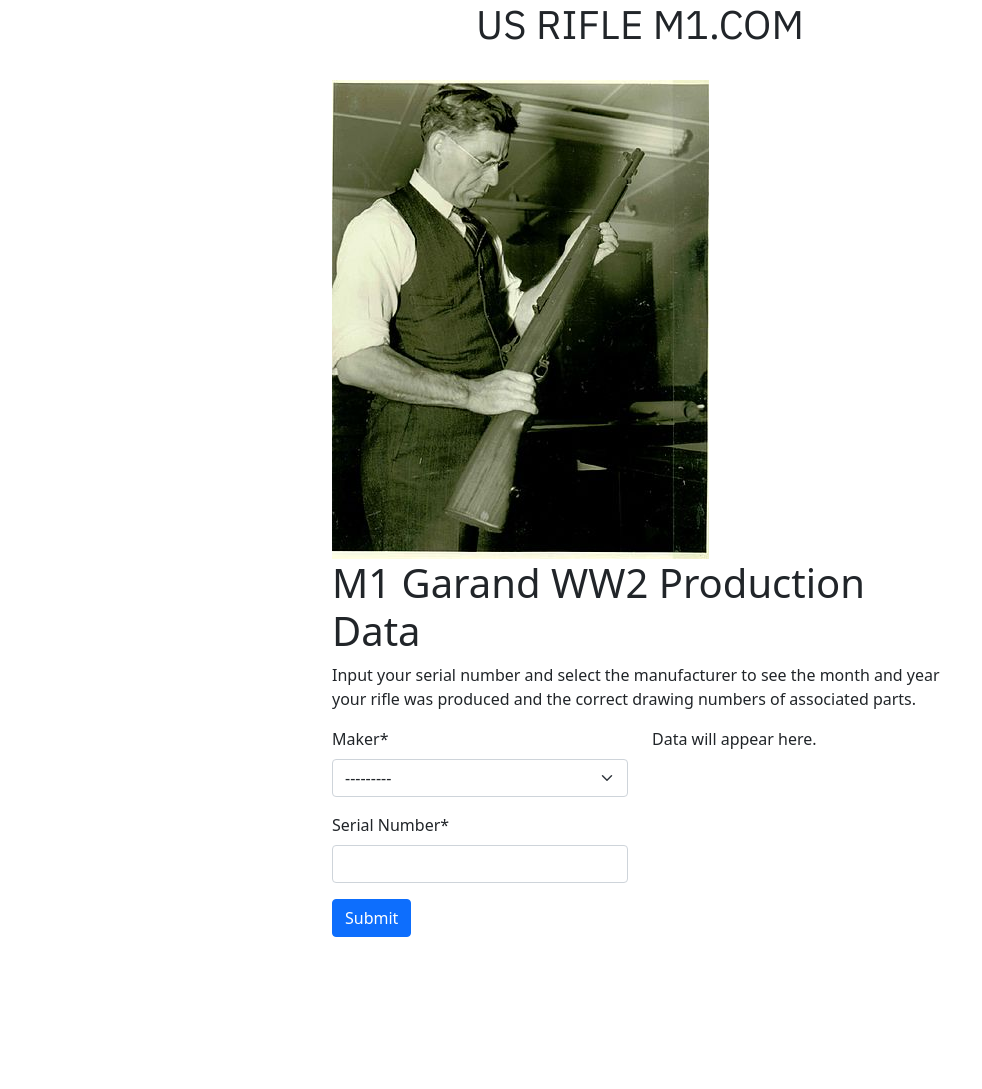
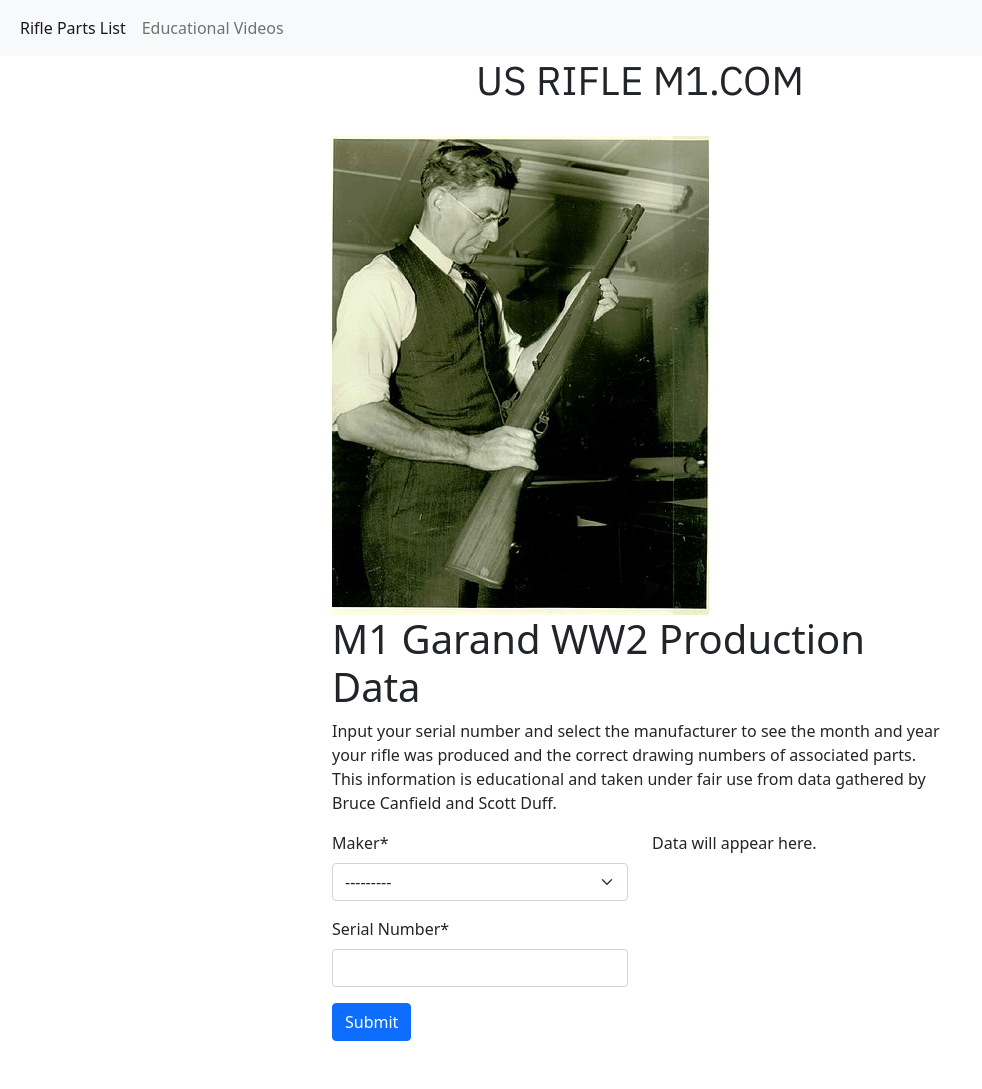
Before and after one commit to kpavia/usriflem1-backend, a Django app: page / in a window 1280 px wide. Shown: the whole page, without its empty margins (0-982 px from the left). Before the commit the page ends 937 px from the top, so only its background shows below. Run offline with Django 5.2, Linux system fonts and the light colour scheme; some libraries are stand-ins or nearby versions.

Commit message:
Video model

```diff
--- a/src/core/urls.py
+++ b/src/core/urls.py
@@ -16,9 +16,10 @@
 """
 from django.contrib import admin
 from django.urls import (path, include)
-from m1.views import index
+from m1.views import index, education_view
 
 urlpatterns = [
     path('', index, name='homepage'),
     path('admin/', admin.site.urls),
+    path('education/', education_view, name='education')
 ]
--- a/src/m1/admin.py
+++ b/src/m1/admin.py
@@ -12,7 +12,8 @@
     Cartouche,
     Srs,
     SRSVolume,
-    Follower
+    Follower,
+    Video
 )
 
 
@@ -29,3 +30,4 @@
 admin.site.register(Srs)
 admin.site.register(SRSVolume)
 admin.site.register(Follower)
+admin.site.register(Video)
--- a/src/m1/models.py
+++ b/src/m1/models.py
@@ -207,3 +207,11 @@
 
     def __str__(self):
         return f'{self.maker} - {self.drawing_number}'
+
+
+class Video(models.Model):
+    link = models.CharField(max_length=100)
+    title = models.CharField(max_length=64)
+
+    def __str__(self):
+        return f'{self.title}'
--- a/src/m1/templates/m1/base.html
+++ b/src/m1/templates/m1/base.html
@@ -26,6 +26,24 @@
     {% endif %}
   </head>
   <body>
+    <nav class="navbar navbar-expand-lg navbar-light bg-light">
+      <div class="container-fluid">
+        <!-- <a class="navbar-brand" href="#">Navbar</a> -->
+        <button class="navbar-toggler" type="button" data-bs-toggle="collapse" data-bs-target="#navbarNav" aria-controls="navbarNav" aria-expanded="false" aria-label="Toggle navigation">
+          <span class="navbar-toggler-icon"></span>
+        </button>
+        <div class="collapse navbar-collapse" id="navbarNav">
+          <ul class="navbar-nav">
+            <li class="nav-item">
+              <a class="nav-link active" aria-current="page" href="{% url 'homepage' %}">Rifle Parts List</a>
+            </li>
+            <li class="nav-item">
+              <a class="nav-link" href="#">Educational Videos</a>
+            </li>
+          </ul>
+        </div>
+      </div>
+    </nav>
     <div class="container-fluid">
         <div class="row">
           <h1 class="text-center ibm-plex-sans-regular">US RIFLE M1.COM</h1>
--- /dev/null
+++ b/src/m1/templates/m1/base_education.html
@@ -0,0 +1,5 @@
+{% extends 'm1/base.html' %}
+{% load static %}
+{% block content %}
+    <p>Education videos</p>
+{% endblock content %}
--- a/src/m1/templates/m1/index.html
+++ b/src/m1/templates/m1/index.html
@@ -13,7 +13,11 @@
 {% block date %}
     <div class="row mb-5">
         <h1>M1 Garand WW2 Production Data</h1>
-        <p>Input your serial number and select the manufacturer to see the month and year your rifle was produced and the correct drawing numbers of associated parts.</p>
+        <p>
+            Input your serial number and select the manufacturer to see the month and year your rifle was produced and the correct drawing numbers of associated parts.
+            <br>
+            This information is educational and taken under fair use from data gathered by Bruce Canfield and Scott Duff.
+        </p>
         <div class="col-12 col-md-6">
             <form method="post">
                 {% csrf_token %}
--- a/src/m1/views.py
+++ b/src/m1/views.py
@@ -55,3 +55,7 @@
         form = RifleDateForm()
     context['form'] = form
     return render(request, 'm1/index.html', context)
+
+
+def education_view(request):
+    return render(request, 'm1/base_education.html', {})
```
Also changed, not shown: src/m1/migrations/0018_video.py (added).
